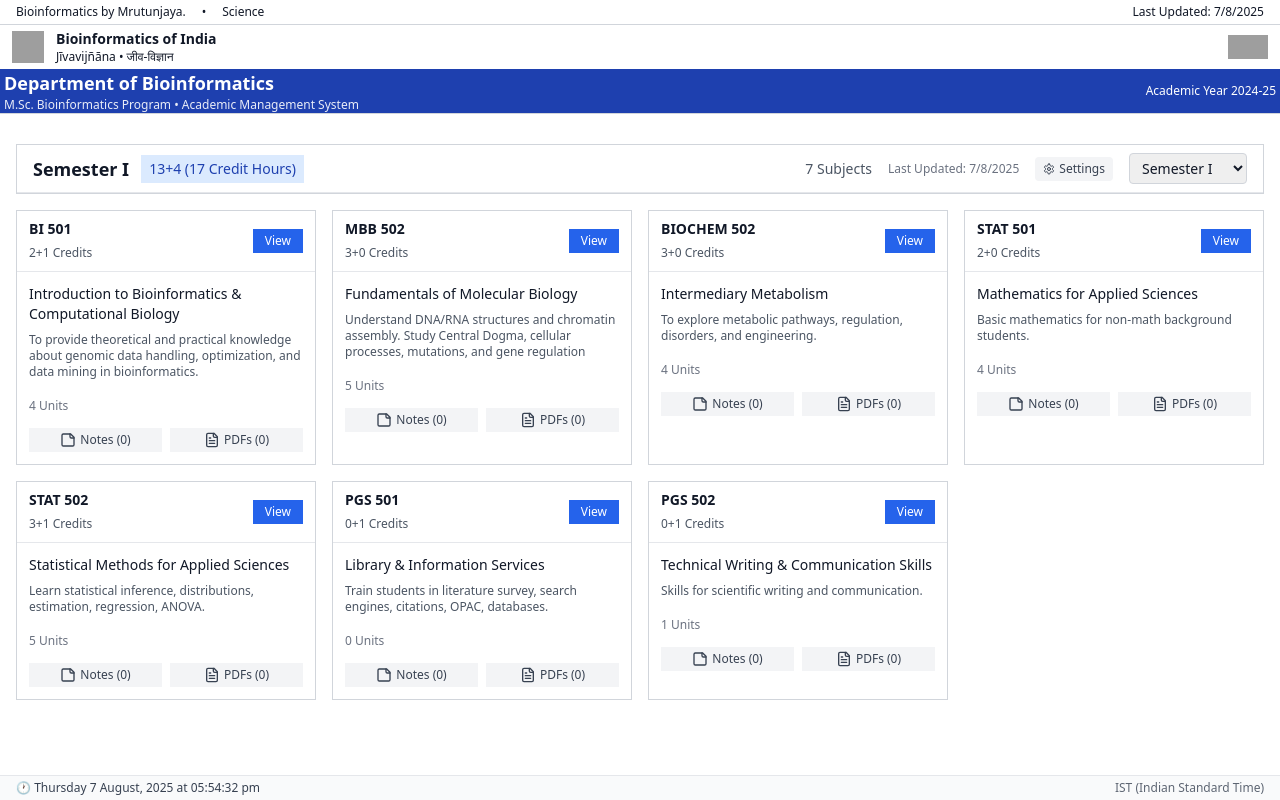
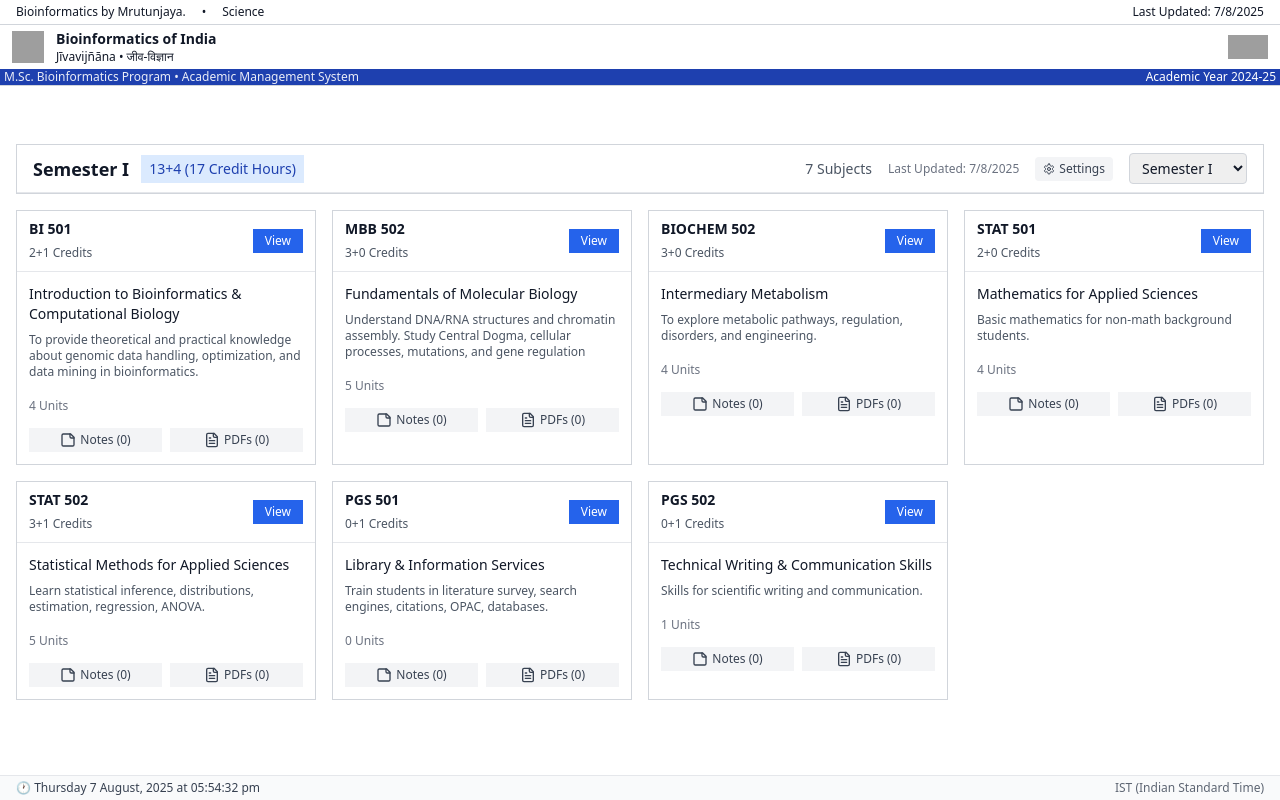
Before and after one commit to mrutunjaya-info/Infora, a React (Vite) app: page / in a window 1280 px wide. Built offline with nearby package versions, Linux system fonts and the light colour scheme; grey boxes are pictures that could not be loaded.

Commit message:
Update GovernmentHeader.tsx

```diff
--- a/src/components/GovernmentHeader.tsx
+++ b/src/components/GovernmentHeader.tsx
@@ -99,7 +99,7 @@ const GovernmentHeader: React.FC<GovernmentHeaderProps> = ({
         <div className="max-w-full mx-auto px-4">
           <div className="flex items-center justify-between flex-wrap bg-blue-800 text-white py-0 -mx-4 px-1">
             <div>
-              <h2 className="text-sm md:text-lg font-bold">{departmentName}</h2>
+
               <p className="text-xs opacity-90 hidden md:block">{programName} • Academic Management System</p>
             </div>
             <p className="text-xs">Academic Year 2024-25</p>
```
